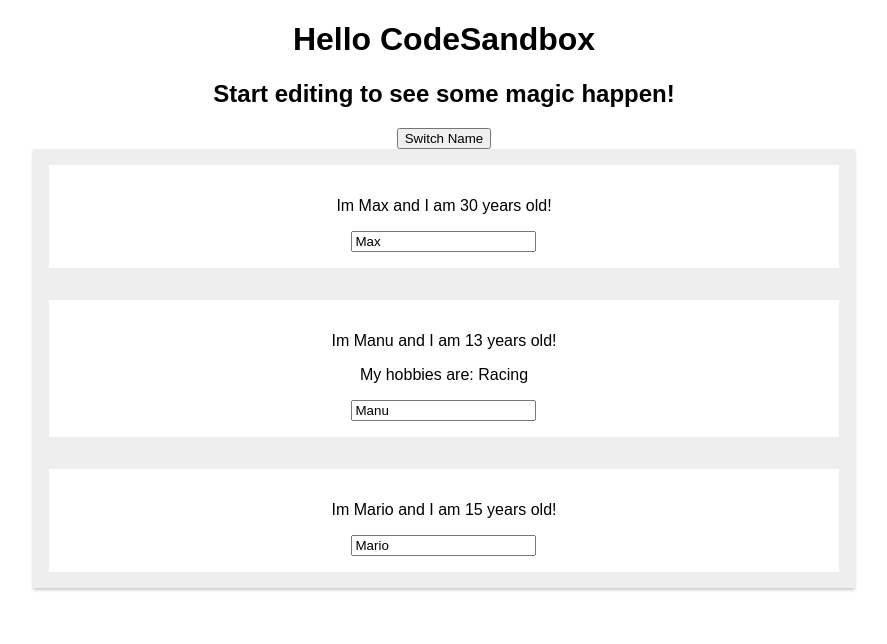
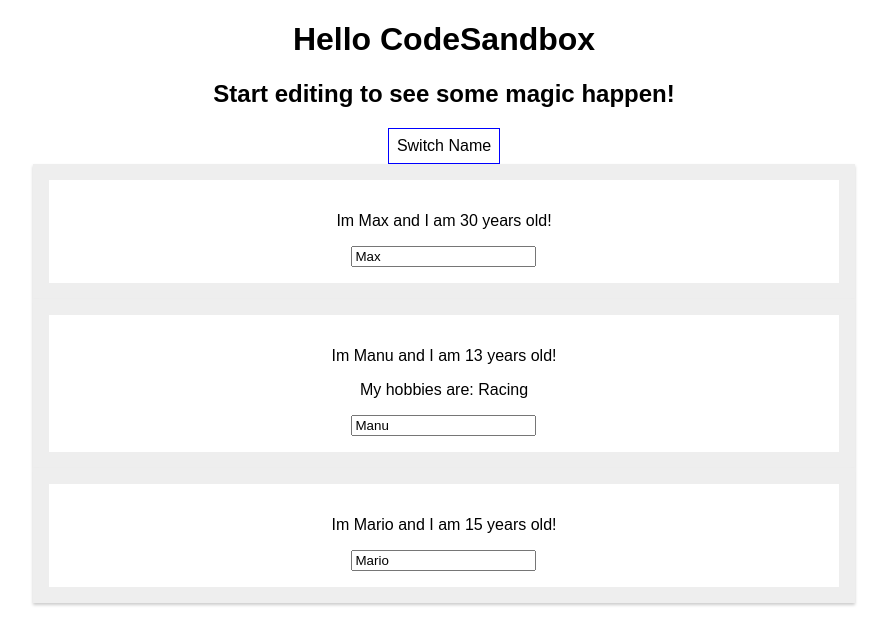
Before and after one commit to alfonso-distiller/menuer-diet-app, a React (Create React App) app: page / in a window 1280 px wide. Shown: the top 644 px of the page, without its empty margins (196-1083 px from the left). Built offline with nearby package versions, Linux system fonts and the light colour scheme.

Commit message:
Section 47

```diff
--- a/src/app.jsx
+++ b/src/app.jsx
@@ -33,11 +33,23 @@ export default class App extends Component {
   }
 
   render() {
+    const style = {
+      backgroundColor: 'white',
+      font: 'inherit',
+      border: '1px solid blue',
+      padding: '8px',
+      cursor: 'pointer'
+    };
+
     return (
       <div className="App">
         <h1>Hello CodeSandbox</h1>
         <h2>Start editing to see some magic happen!</h2>
-        <button onClick={() => this.switchNameHandler('Maximilianillo')}>Switch Name</button>
+        <button
+          style={style}
+          onClick={() => this.switchNameHandler('Maximilianillo')}>
+          Switch Name
+        </button>
         <Person
           name={this.state.persons[0].name}
           age={this.state.persons[0].age}/>
```
